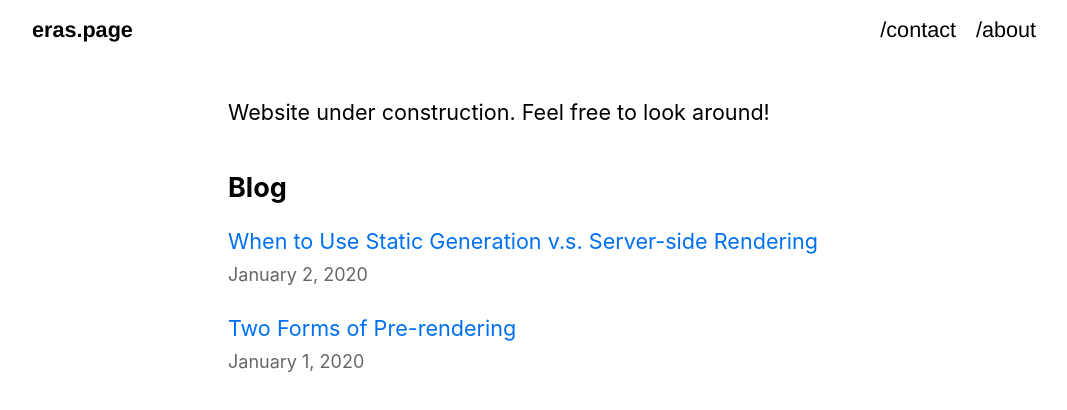
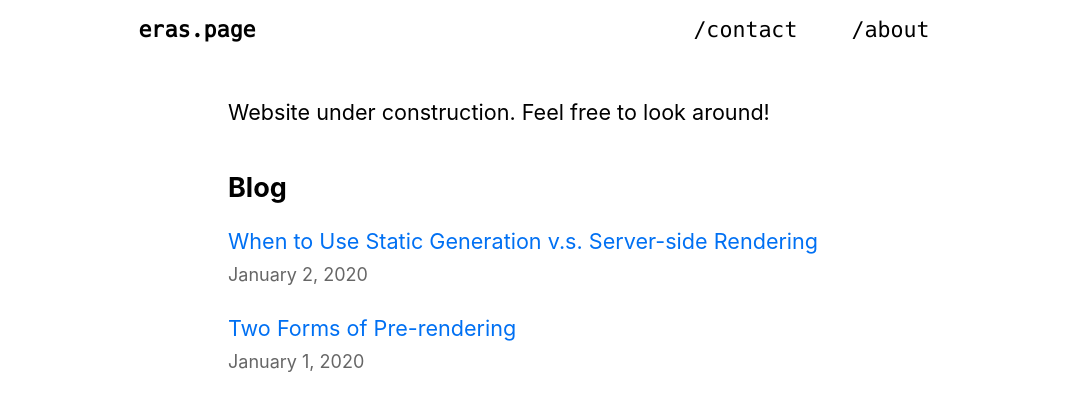
Before and after one commit to lucaseras/eras.page, a Next.js app: page / in a window 1280 px wide. Shown: the top 410 px of the page, without its empty margins (106-1173 px from the left). Built offline with nearby package versions, Linux system fonts and the light colour scheme.

Commit message:
added hack font to global css and used in navbar

```diff
--- a/components/navbar.module.css
+++ b/components/navbar.module.css
@@ -7,7 +7,7 @@
     justify-content: space-between;
     align-items: center;
     font-size: 1.2rem;
-    padding: 0 10% 0 10%;
+    padding: 0 17% 0 17%;
 }
 
 .h1 {
@@ -35,9 +35,9 @@
   transition: background-color 0.3s, color 0.3s;
   display: block;
   color: black;
-  font-family: hack, 'fira code', helvetica;
+  font-family: 'Hack', 'fira code', helvetica;
   text-align: center;
-  padding: 0 10px;
+  margin: 0 1.5rem;
   text-decoration: none;
   cursor: pointer;
 }
@@ -53,6 +53,5 @@
 
 
 .a:hover {
-    background-color: #0070f3;
-    color: white;
+    color: #0070f3;
 }
--- a/styles/global.css
+++ b/styles/global.css
@@ -6,6 +6,14 @@ body {
   Oxygen, Ubuntu, Cantarell, Droid Sans, Helvetica Neue, sans-serif;
   line-height: 1.6;
   font-size: 18px;
+}
+
+@font-face {
+    font-family: 'Hack';
+    src: url('/fonts/Hack/Hack-Regular.ttf');
+    font-style: normal;
+    font-weight: normal;
+    font-display: swap;
 }
 
 * {
```
